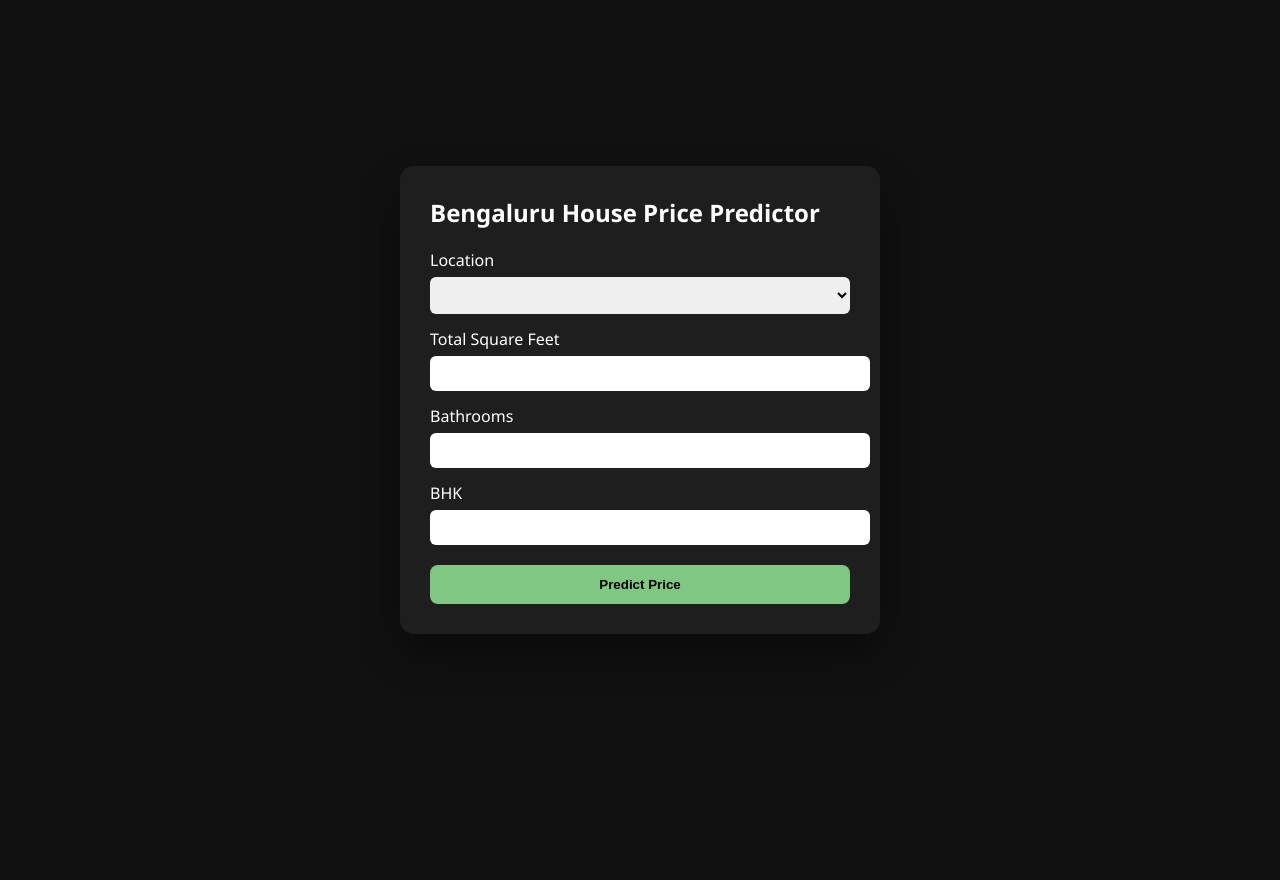
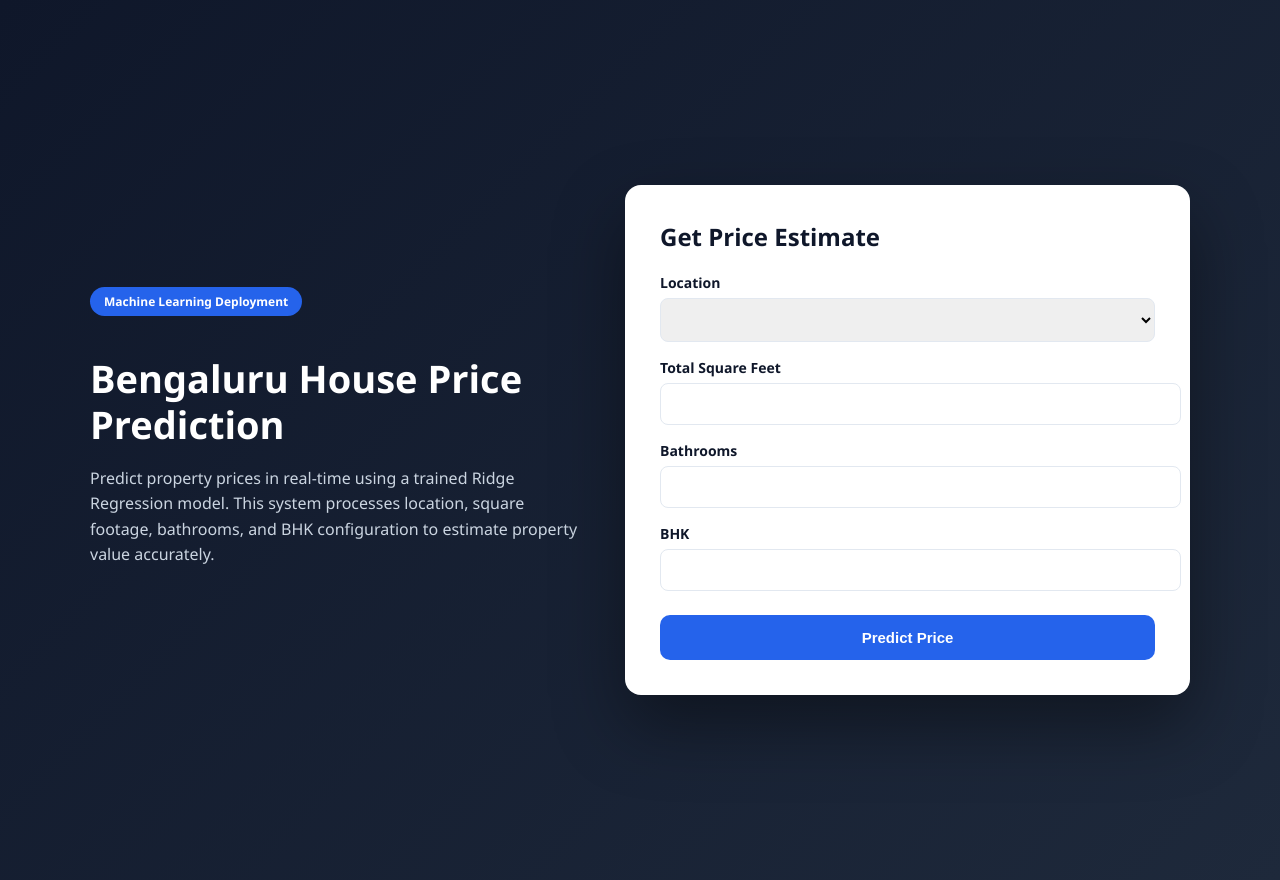
Before and after one commit to satyasahu8317/bangaluru_house_price_app, a Flask app: page / in a window 1280 px wide. Before the commit the page ends 634 px from the top, so only its background shows below. Run offline with Flask 3, Linux system fonts and the light colour scheme; lists and menus that the app fills with data are empty; parts of the project's set-up code (start-up, migrations or seed data) failed here and were passed over.

Commit message:
Upgrade UI to modern SaaS style

```diff
--- a/templates/index.html
+++ b/templates/index.html
@@ -1,4 +1,4 @@
-<!DOCTYPE html>
+<!-- <!DOCTYPE html>
 <html lang="en">
 <head>
 <meta charset="UTF-8">
@@ -135,3 +135,231 @@ form.addEventListener("submit", function(e){
 
 </body>
 </html>
+
+ -->
+
+
+ <!DOCTYPE html>
+<html lang="en">
+<head>
+<meta charset="UTF-8">
+<meta name="viewport" content="width=device-width, initial-scale=1.0">
+<title>Bengaluru House Price Prediction</title>
+
+<style>
+
+/* ---------- ROOT COLORS ---------- */
+
+:root {
+    --bg1:#0f172a;
+    --bg2:#1e293b;
+    --card:#ffffff;
+    --text:#0f172a;
+    --subtext:#64748b;
+    --accent:#2563eb;
+    --border:#e2e8f0;
+}
+
+/* ---------- BASE LAYOUT ---------- */
+
+body{
+    margin:0;
+    font-family: "Segoe UI", Arial, sans-serif;
+    background:linear-gradient(135deg,var(--bg1),var(--bg2));
+    color:#fff;
+    min-height:100vh;
+    display:flex;
+    justify-content:center;
+    align-items:center;
+    padding:40px 20px;
+}
+
+.container{
+    width:100%;
+    max-width:1100px;
+    display:flex;
+    gap:40px;
+    align-items:center;
+}
+
+/* ---------- LEFT INFO PANEL ---------- */
+
+.info{
+    flex:1;
+}
+
+.info h1{
+    font-size:38px;
+    margin-bottom:18px;
+    line-height:1.2;
+}
+
+.info p{
+    color:#cbd5e1;
+    font-size:16px;
+    line-height:1.6;
+    margin-bottom:25px;
+}
+
+.badge{
+    display:inline-block;
+    padding:6px 14px;
+    background:#2563eb;
+    border-radius:20px;
+    font-size:12px;
+    font-weight:600;
+    margin-bottom:15px;
+}
+
+/* ---------- FORM CARD ---------- */
+
+.card{
+    flex:1;
+    background:var(--card);
+    padding:35px;
+    border-radius:16px;
+    box-shadow:0 30px 70px rgba(0,0,0,0.4);
+    color:var(--text);
+}
+
+.card h2{
+    margin-top:0;
+    margin-bottom:20px;
+}
+
+/* ---------- FORM ---------- */
+
+label{
+    display:block;
+    margin-top:16px;
+    font-size:14px;
+    font-weight:600;
+}
+
+input,select{
+    width:100%;
+    margin-top:6px;
+    padding:12px;
+    border-radius:8px;
+    border:1px solid var(--border);
+    font-size:14px;
+}
+
+input:focus,select:focus{
+    outline:none;
+    border-color:var(--accent);
+}
+
+/* ---------- BUTTON ---------- */
+
+button{
+    width:100%;
+    margin-top:24px;
+    padding:14px;
+    border:none;
+    border-radius:10px;
+    background:var(--accent);
+    color:#fff;
+    font-size:15px;
+    font-weight:600;
+    cursor:pointer;
+    transition:0.25s;
+}
+
+button:hover{
+    transform:translateY(-2px);
+    box-shadow:0 10px 20px rgba(0,0,0,0.2);
+}
+
+/* ---------- RESULT ---------- */
+
+.result{
+    margin-top:25px;
+    padding:18px;
+    border-radius:12px;
+    background:#f1f5f9;
+    border-left:5px solid var(--accent);
+}
+
+.result h3{
+    margin:0;
+    font-size:14px;
+    color:var(--subtext);
+}
+
+.result p{
+    margin:5px 0 0 0;
+    font-size:22px;
+    font-weight:700;
+    color:var(--text);
+}
+
+/* ---------- RESPONSIVE ---------- */
+
+@media(max-width:900px){
+    .container{
+        flex-direction:column;
+    }
+    .info{
+        text-align:center;
+    }
+}
+
+</style>
+</head>
+
+<body>
+
+<div class="container">
+
+<!-- LEFT PANEL -->
+<div class="info">
+    <div class="badge">Machine Learning Deployment</div>
+    <h1>Bengaluru House Price Prediction</h1>
+    <p>
+        Predict property prices in real-time using a trained Ridge Regression model.
+        This system processes location, square footage, bathrooms, and BHK configuration
+        to estimate property value accurately.
+    </p>
+</div>
+
+<!-- RIGHT FORM CARD -->
+<div class="card">
+
+<h2>Get Price Estimate</h2>
+
+<form action="/predict" method="post">
+
+<label>Location</label>
+<select name="location" required>
+{% for loc in locations %}
+<option value="{{ loc }}">{{ loc }}</option>
+{% endfor %}
+</select>
+
+<label>Total Square Feet</label>
+<input type="number" name="total_sqft" min="300" required>
+
+<label>Bathrooms</label>
+<input type="number" name="bath" min="1" required>
+
+<label>BHK</label>
+<input type="number" name="bhk" min="1" required>
+
+<button type="submit">Predict Price</button>
+
+</form>
+
+{% if prediction %}
+<div class="result">
+    <h3>Estimated Price</h3>
+    <p>₹ {{ prediction }} Lakhs</p>
+</div>
+{% endif %}
+
+</div>
+
+</div>
+
+</body>
+</html>
```
